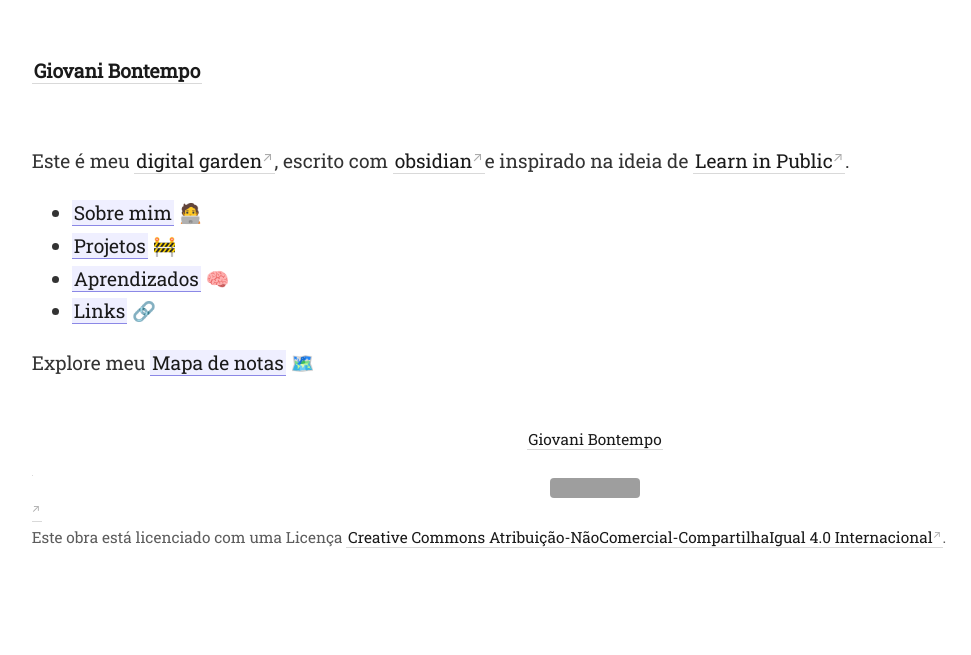
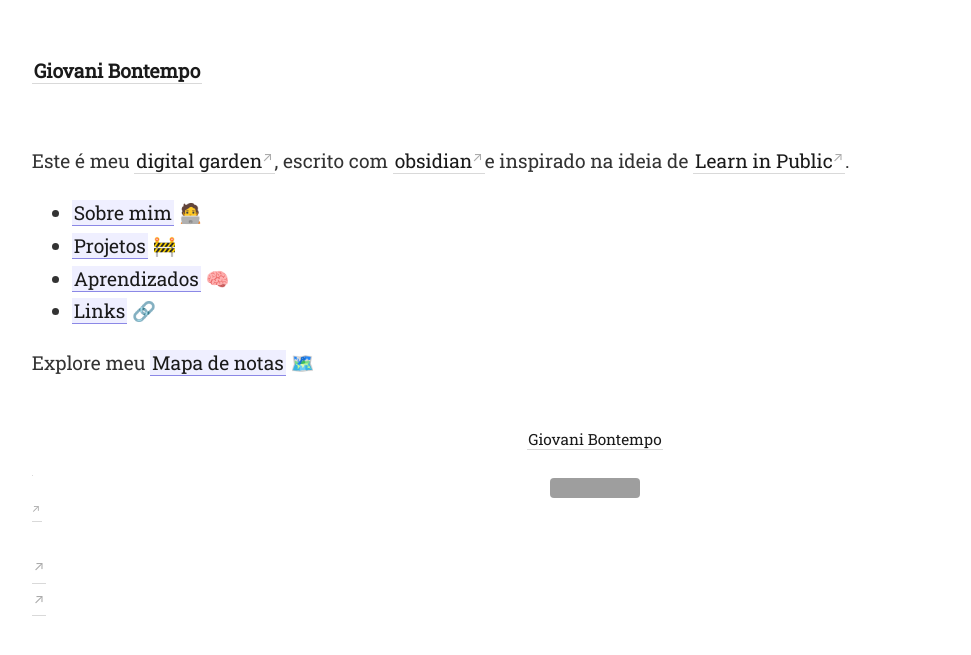
Before and after one commit to gio-bon/MyDigitalGarden, a Jekyll site: the page built from _pages/index.md, in a window 1280 px wide. Shown: the top 655 px of the page, without its empty margins (45-1016 px from the left). Built offline with Jekyll 4.4.1, drawn with Linux system fonts in a browser that asks for light colours; grey boxes are pictures that could not be loaded.

Commit message:
creative sem texto

```diff
--- a/_includes/footer.html
+++ b/_includes/footer.html
@@ -1,5 +1,4 @@
 <div align="center">
   <a class="internal-link" href="/about">Giovani Bontempo</a>
 </div>
-<a rel="license" href="http://creativecommons.org/licenses/by-nc-sa/4.0/"><img alt="Licença Creative Commons" style="border-width:0" src="https://i.creativecommons.org/l/by-nc-sa/4.0/80x15.png" /></a><br />Este obra está licenciado com uma Licença <a
-  rel="license" href="http://creativecommons.org/licenses/by-nc-sa/4.0/">Creative Commons Atribuição-NãoComercial-CompartilhaIgual 4.0 Internacional</a>.
+<a rel="license" href="http://creativecommons.org/licenses/by-nc-sa/4.0/"><img alt="Licença Creative Commons" style="border-width:0" src="https://i.creativecommons.org/l/by-nc-sa/4.0/80x15.png" />
```
